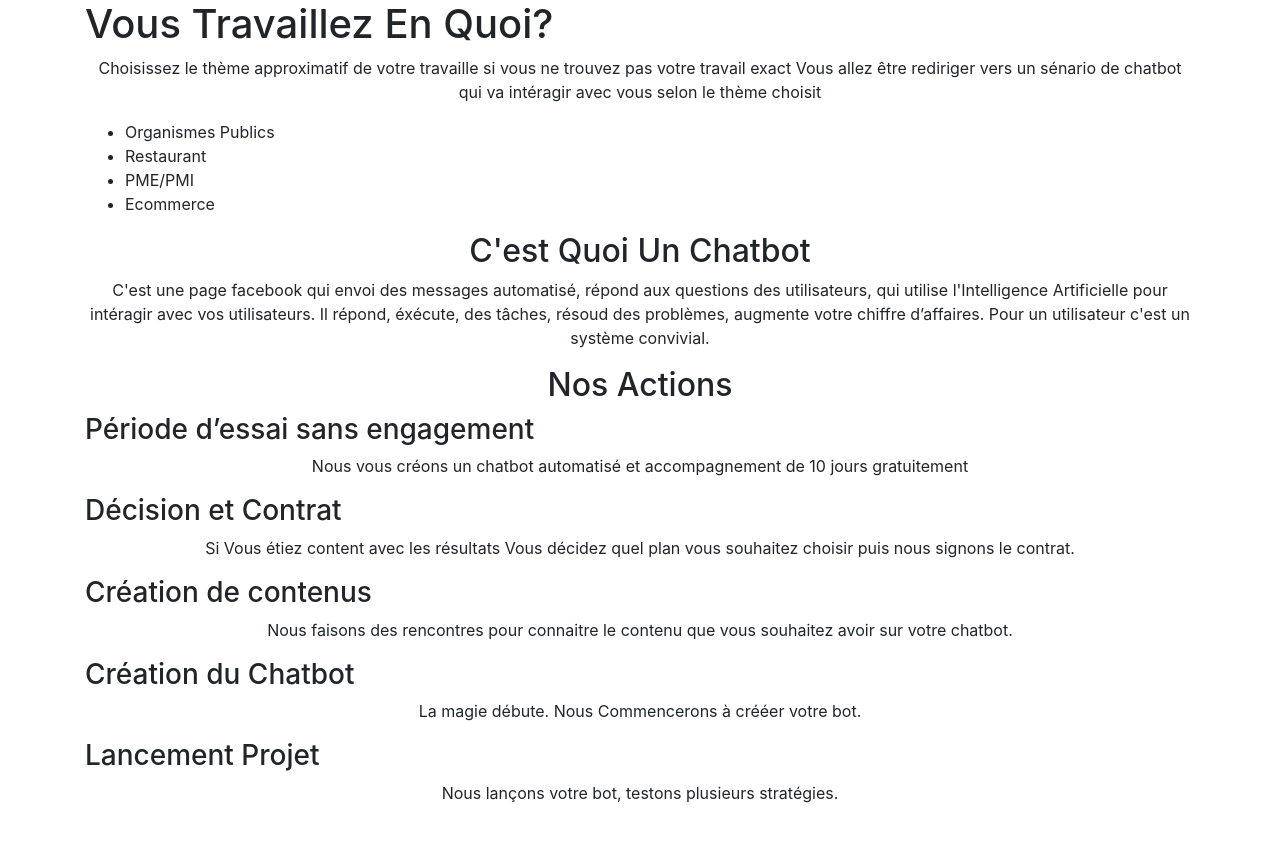
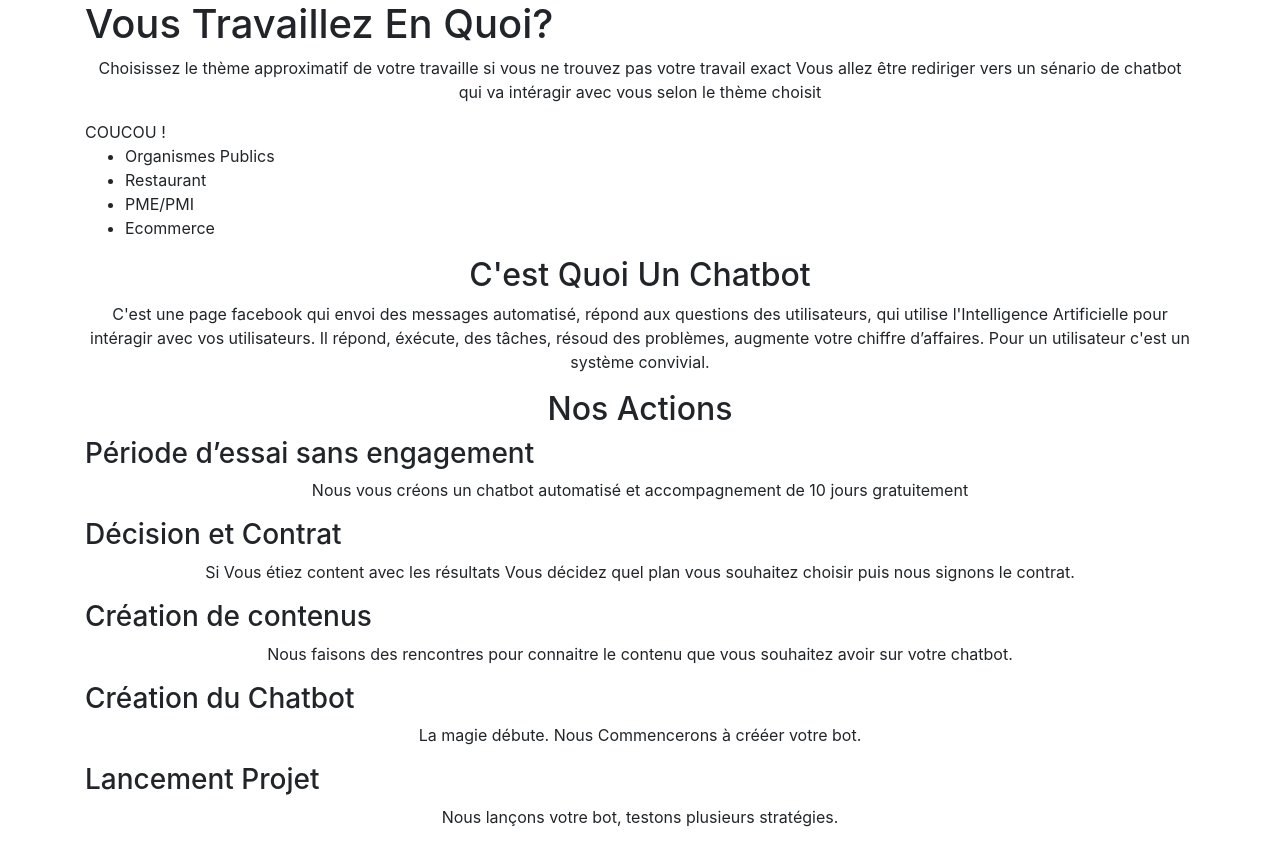
Before and after one commit to yazan0109/4techonlogya, a plain HTML site: page index.html in a window 1280 px wide. Before the commit the page ends 821 px from the top, so only its background shows below. Drawn offline with Linux system fonts and the light colour scheme.

Commit message:
ajout coucou

```diff
--- a/index.html
+++ b/index.html
@@ -36,6 +36,7 @@
                             pas votre travail exact
                             Vous allez être rediriger vers un sénario de chatbot qui va intéragir avec vous selon
                             le thème choisit</p>
+                        COUCOU !
                             <ul>
                                 <li> Organismes Publics </li>
                                 <li> Restaurant </li>
```
